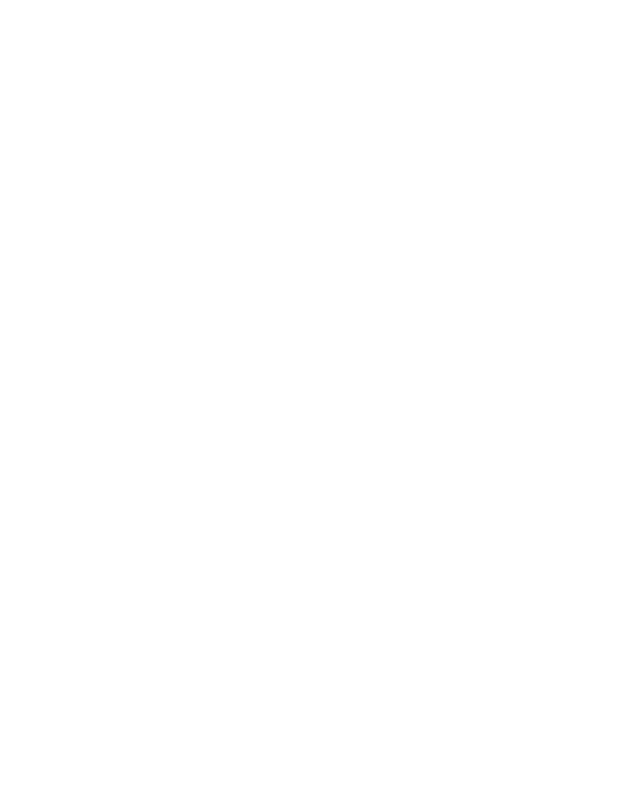
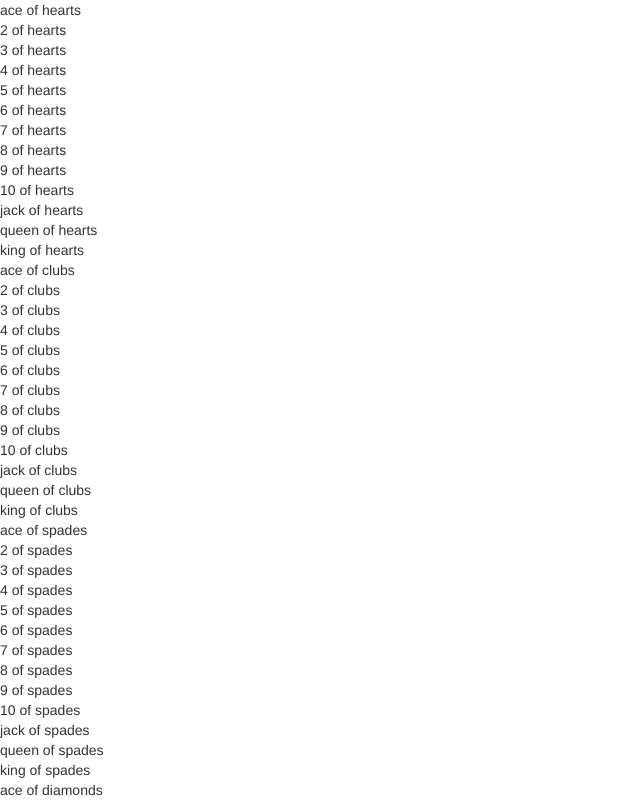
Before and after one commit to Tylermiller94/Card-Deck-, a plain HTML site: page index.html in a window 1280 px wide. Shown: the top 800 px of the page, without its empty margins (0-640 px from the left). Drawn offline with nearby package versions, Linux system fonts and the light colour scheme.

Commit message:
finish the deck webpage

```diff
--- a/index.html
+++ b/index.html
@@ -5,9 +5,11 @@
     <script type="text/javascript" src="js/scripts.js"></script>
     <link rel="stylesheet" href="css/bootstrap.css">
     <meta charset="utf-8">
-    <title>JS Template</title>
+    <title>Deck</title>
   </head>
   <body>
+    <p></p>
+
 
   </body>
 </html>
--- a/js/scripts.js
+++ b/js/scripts.js
@@ -0,0 +1,15 @@
+$(document).ready(function(){
+  var cards = ["ace", "2", "3", "4", "5", "6", "7", "8", "9", "10", "jack", "queen", "king"];
+  var suits = ["hearts", "clubs", "spades", "diamonds"];
+  var deck = [];
+  suits.forEach(function(suit){
+    cards.forEach(function(card){
+      deck.push(card + " of " + suit);
+    });
+  });
+
+  var deckString = deck.toString();
+  deckString = deckString.replace(/,/g,"<br>");
+
+  $("p").html(deckString);
+});
```
